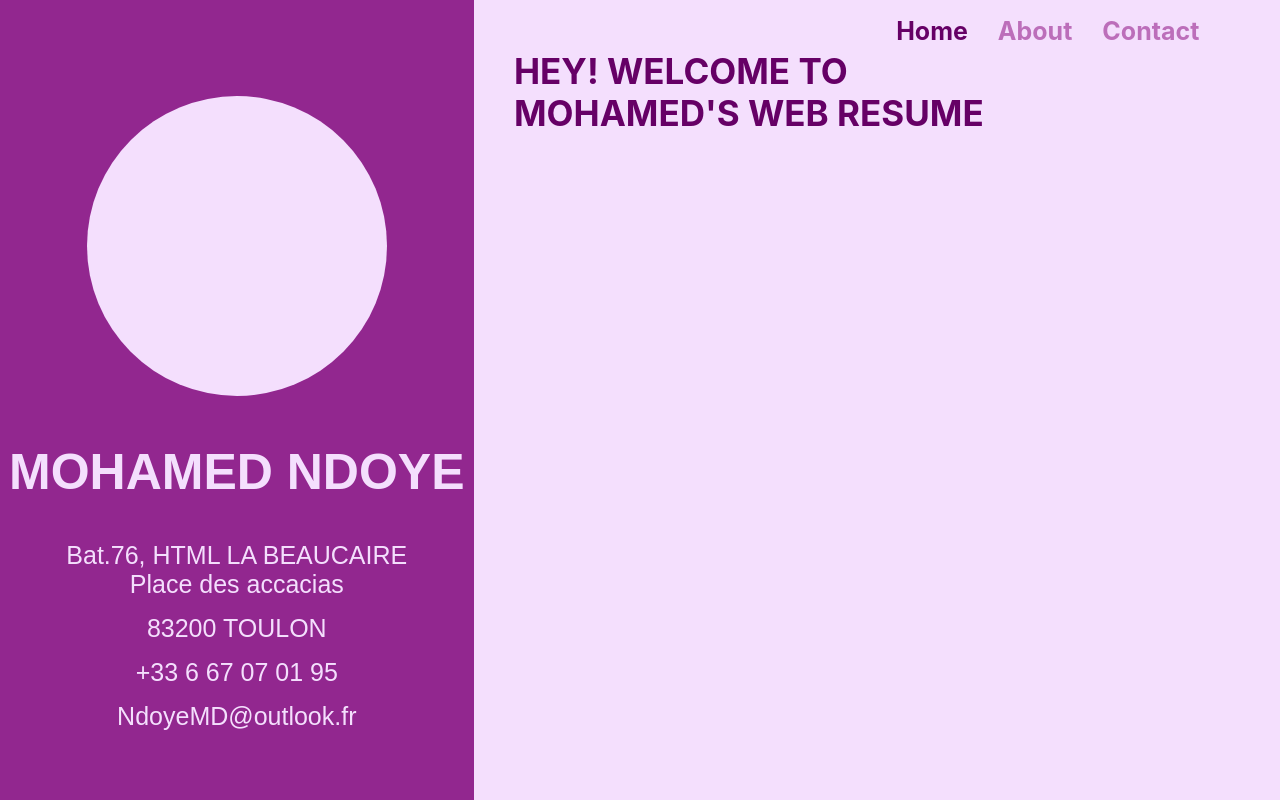
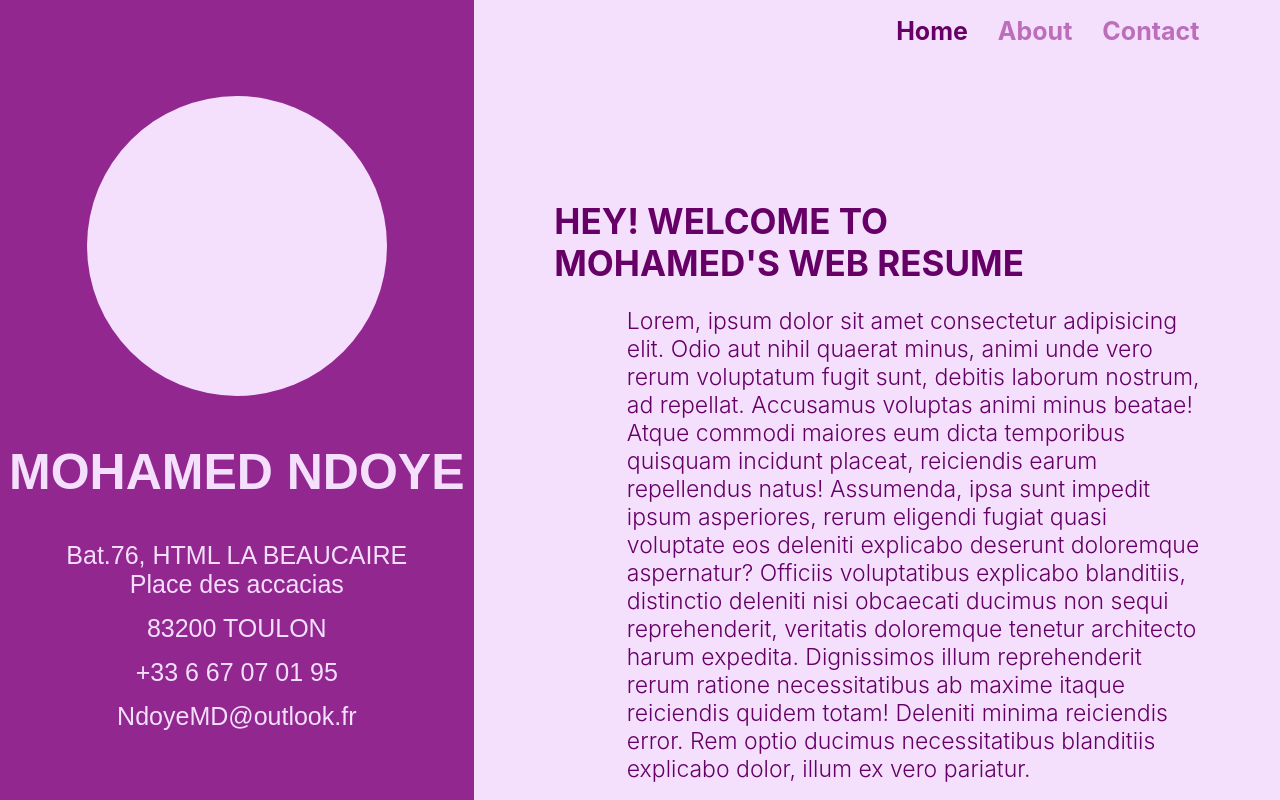
Before and after one commit to mohamed-ndoye811/webcv, a React (Create React App) app: page / in a window 1280 px wide. Built offline with nearby package versions, Linux system fonts and the light colour scheme.

Commit message:
Update finl

```diff
--- a/src/components/Header.js
+++ b/src/components/Header.js
@@ -23,7 +23,7 @@ export default function Header(props) {
     gsap.to(".navlink", 0.6, {
       top: "0%",
       ease: Expo.easeInOut,
-      stagger: 0.1,
+      stagger: 0.15,
     });
   }
 
--- a/src/components/Title.js
+++ b/src/components/Title.js
@@ -8,9 +8,9 @@ export default function Title({ TextLine1, TextLine2 }) {
   useEffect(() => {
     gsap.from([line1, line2], 1, {
       y: 100,
-      delay: 0.5,
+      delay: 0.8,
       ease: Expo.easeOut,
-      stagger: 0.2,
+      stagger: 0.1,
     });
   }, [line1, line2]);
 
--- a/src/pages/Home.js
+++ b/src/pages/Home.js
@@ -20,7 +20,23 @@ export default function Home() {
         TextLine1="HEY! WELCOME TO"
         TextLine2="MOHAMED'S WEB RESUME"
       ></Title>
-      <div ref={(el) => (page = el)} className="content"></div>
+      <div ref={(el) => (page = el)} className="content">
+        <p className="page-text">
+          Lorem, ipsum dolor sit amet consectetur adipisicing elit. Odio aut
+          nihil quaerat minus, animi unde vero rerum voluptatum fugit sunt,
+          debitis laborum nostrum, ad repellat. Accusamus voluptas animi minus
+          beatae! Atque commodi maiores eum dicta temporibus quisquam incidunt
+          placeat, reiciendis earum repellendus natus! Assumenda, ipsa sunt
+          impedit ipsum asperiores, rerum eligendi fugiat quasi voluptate eos
+          deleniti explicabo deserunt doloremque aspernatur? Officiis
+          voluptatibus explicabo blanditiis, distinctio deleniti nisi obcaecati
+          ducimus non sequi reprehenderit, veritatis doloremque tenetur
+          architecto harum expedita. Dignissimos illum reprehenderit rerum
+          ratione necessitatibus ab maxime itaque reiciendis quidem totam!
+          Deleniti minima reiciendis error. Rem optio ducimus necessitatibus
+          blanditiis explicabo dolor, illum ex vero pariatur.
+        </p>
+      </div>
     </div>
   );
 }
--- a/src/styles/App.css
+++ b/src/styles/App.css
@@ -37,7 +37,7 @@ nav ul {
   margin-left: 30px;
   font-weight: 700;
   position: relative;
-  transition-duration: 1s;
+  transition-duration: 0.5s;
 }
 
 .navlink-active {
@@ -181,8 +181,8 @@ nav ul {
 
 .page-container {
   position: absolute;
-  top: 50px;
-  margin-left: 5%;
+  top: 25%;
+  margin-left: 10%;
   overflow: hidden;
 }
 
@@ -196,6 +196,15 @@ header {
   font-size: 35px;
 }
 
+.page-text {
+  position: relative;
+  font-size: 23px;
+  line-break: normal;
+  font-weight: 300;
+  width: 80%;
+  left: 10%;
+}
+
 /* Page Transition */
 
 /* ----------- */
```
Also changed, not shown: 1 other file (tests, documents, lock files or other folders).
